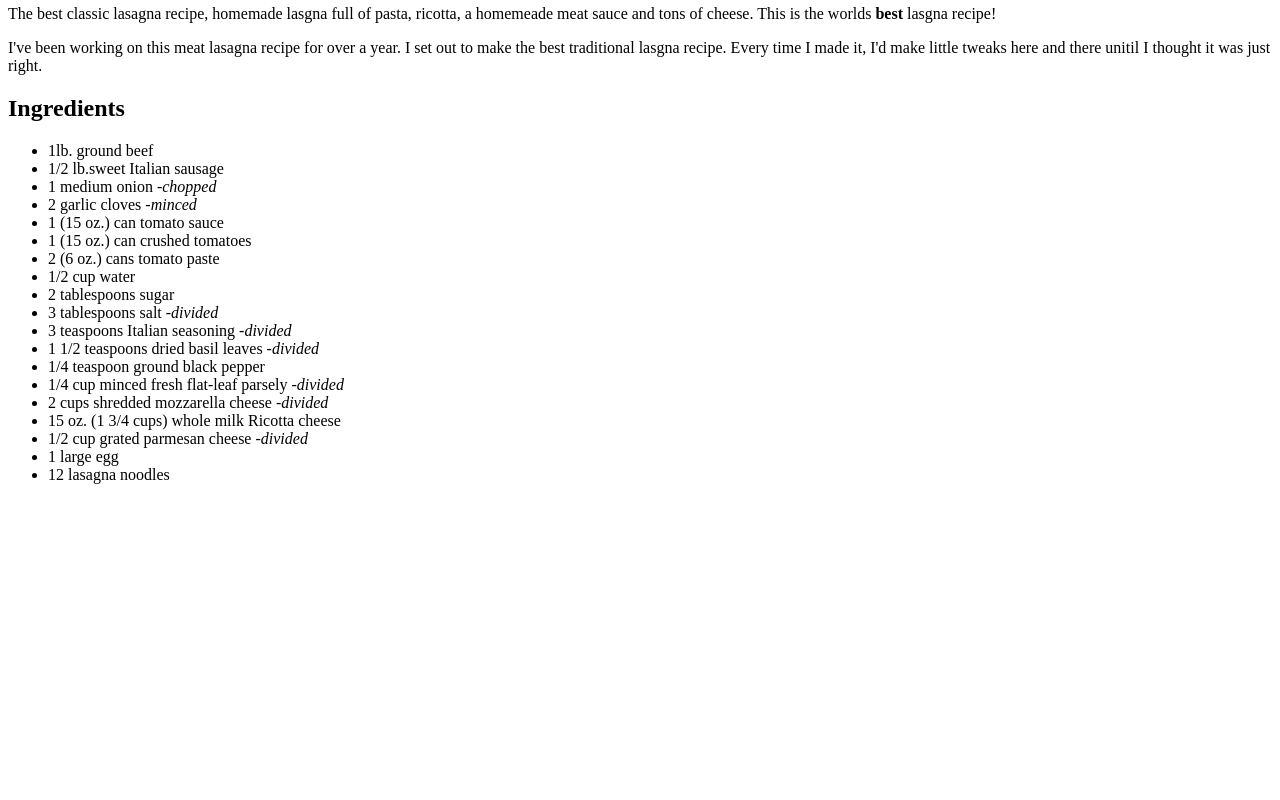
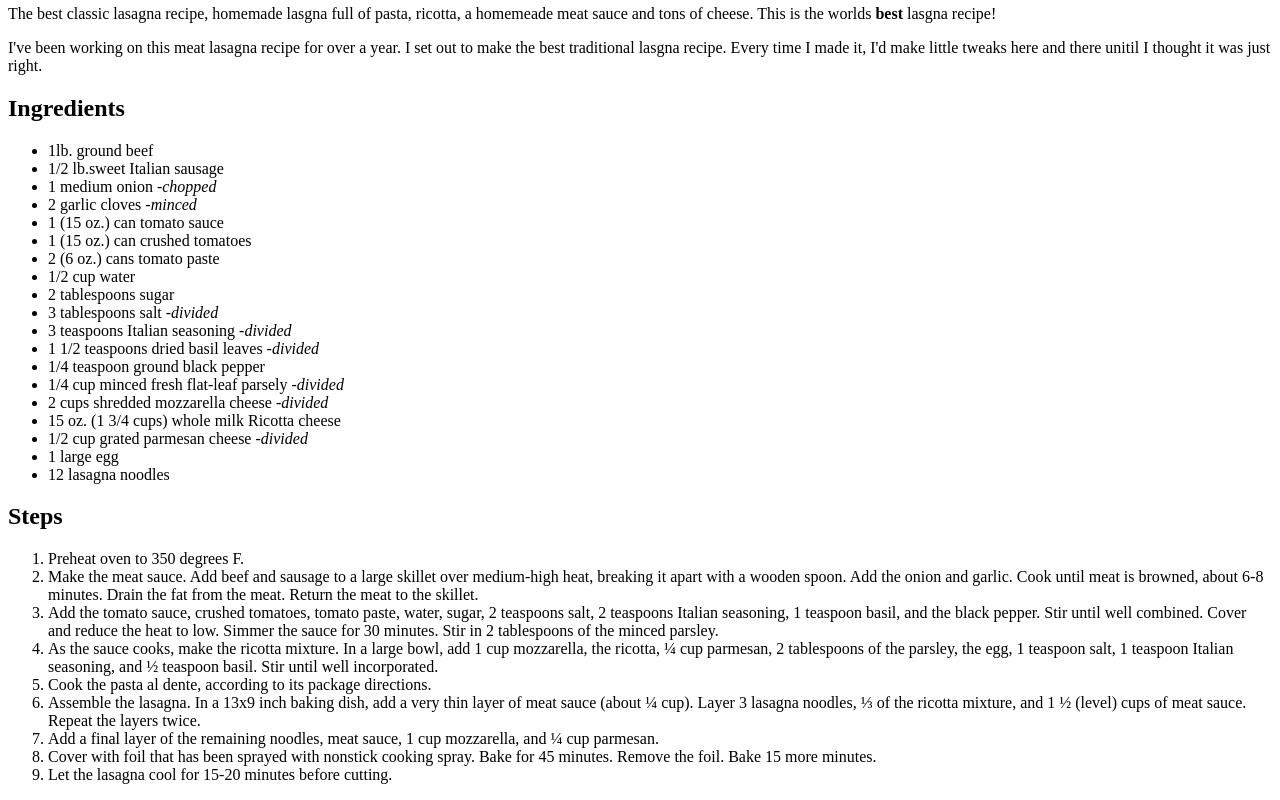
Before and after one commit to defense1011/odin-recipes, a plain HTML site: page recipes/lasagna.html in a window 1280 px wide. Shown: the part 446-1246 px from the top of the page. Before the commit the page ends 946 px from the top, so only its background shows below. Drawn offline with Linux system fonts and the light colour scheme.

Commit message:
Added Steps header + ordered list of instructions

```diff
--- a/recipes/lasagna.html
+++ b/recipes/lasagna.html
@@ -35,6 +35,21 @@
         <li>12 lasagna noodles</li>
     </ul>
 
+    <h2>Steps</h2>
+
+    <ol>
+        <li>Preheat oven to 350 degrees F.</li>
+        <li>Make the meat sauce. Add beef and sausage to a large skillet over medium-high heat, breaking it apart with a wooden spoon. Add the onion and garlic. Cook until meat is browned, about 6-8 minutes. Drain the fat from the meat. Return the meat to the skillet.</li>
+        <li>Add the tomato sauce, crushed tomatoes, tomato paste, water, sugar, 2 teaspoons salt, 2 teaspoons Italian seasoning, 1 teaspoon basil, and the black pepper. Stir until well combined. Cover and reduce the heat to low. Simmer the sauce for 30 minutes. Stir in 2 tablespoons of the minced parsley.</li>
+        <li>As the sauce cooks, make the ricotta mixture. In a large bowl, add 1 cup mozzarella, the ricotta, ¼ cup parmesan, 2 tablespoons of the parsley, the egg, 1 teaspoon salt, 1 teaspoon Italian seasoning, and ½ teaspoon basil. Stir until well incorporated.</li>
+        <li>Cook the pasta al dente, according to its package directions.</li>
+        <li>Assemble the lasagna. In a 13x9 inch baking dish, add a very thin layer of meat sauce (about ¼ cup). Layer 3 lasagna noodles, ⅓ of the ricotta mixture, and 1 ½ (level) cups of meat sauce. Repeat the layers twice.</li>
+        <li>Add a final layer of the remaining noodles, meat sauce, 1 cup mozzarella, and ¼ cup parmesan.</li>
+        <li>Cover with foil that has been sprayed with nonstick cooking spray. Bake for 45 minutes. Remove the foil. Bake 15 more minutes.</li>
+        <li>Let the lasagna cool for 15-20 minutes before cutting.</li>
+    </ol>
+
+
 
 
 
```
